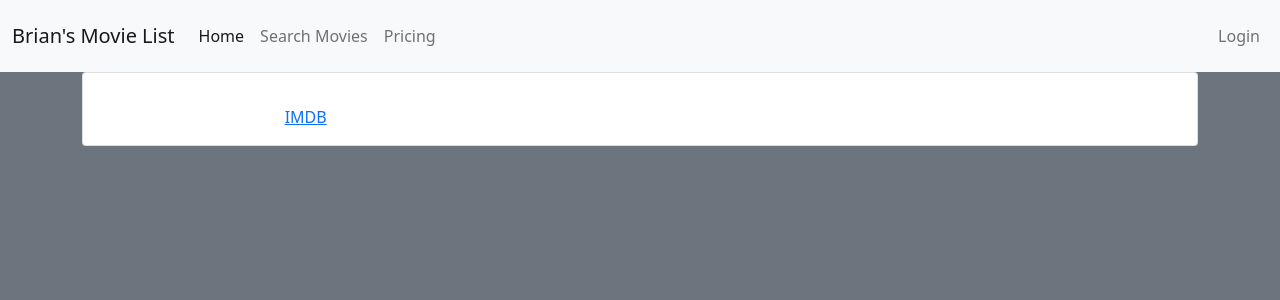
After one commit to bstanton773/FlaskMovieAPI, a Flask app: template app/templates/movie_detail.html in a window 1280 px wide. The commit adds this page. Shown: the top 300 px of the page. Run offline with Flask 2, Linux system fonts and the light colour scheme; the template is opened without the code that fills it, so the values that code supplies are empty; some libraries are stand-ins or nearby versions.

Commit message:
Working search and detail

```diff
--- a/app/routes.py
+++ b/app/routes.py
@@ -23,3 +23,9 @@ def search():
         results = search.results
 
     return render_template('search.html', form=form, results=results)
+
+
+@app.route('/movies/<int:id>')
+def movie_detail(id):
+    movie = tmdb.Movies(id).info()
+    return render_template('movie_detail.html', movie=movie)
--- a/app/static/css/main.css
+++ b/app/static/css/main.css
@@ -0,0 +1,10 @@
+.movie{
+    max-width: 25vw;
+    height: auto;
+}
+
+.movie-search{
+    max-width: 15vw;
+    height: auto;
+    align-self: center;
+}
--- a/app/templates/base.html
+++ b/app/templates/base.html
@@ -7,7 +7,7 @@
 <meta name="Description" content="Enter your description here"/>
 <link rel="stylesheet" href="https://cdnjs.cloudflare.com/ajax/libs/twitter-bootstrap/5.0.0-beta1/css/bootstrap.min.css">
 <link rel="stylesheet" href="https://cdnjs.cloudflare.com/ajax/libs/font-awesome/5.15.2/css/all.min.css">
-<link rel="stylesheet" href="assets/css/style.css">
+<link rel="stylesheet" href="{{ url_for('static', filename='css/main.css')}}">
 <title>Movies</title>
 </head>
 <body class="bg-secondary">
--- /dev/null
+++ b/app/templates/movie_detail.html
@@ -0,0 +1,22 @@
+{% extends 'base.html' %}
+
+{% block content %}
+
+      <div class="card mb-3">
+        <div class="row g-0">
+          <div class="col-md-2">
+            {% if movie['poster_path'] %}
+                <img src="{{ 'https://image.tmdb.org/t/p/original' + movie['poster_path'] }}" class="card-img-top movie align-self-center" alt="...">
+            {% endif %}
+          </div>
+          <div class="col-md-8">
+            <div class="card-body">
+              <h5 class="card-title">{{ movie['title'] }}</h5>
+              <p class="card-text">{{ movie['overview'] }}</p>
+              <p class="card-text"><small class="text-muted">{{ movie['release_date'][:4] }}</small></p>
+              <a href="{{ 'https://www.imdb.com/title/' + movie['imdb_id'] }}" class="card-link" target="_blank">IMDB</a>
+            </div>
+          </div>
+        </div>
+      </div>
+{% endblock content %}
```
Also changed, not shown: app/templates/search.html (+19 -4 lines), 1 other file.
